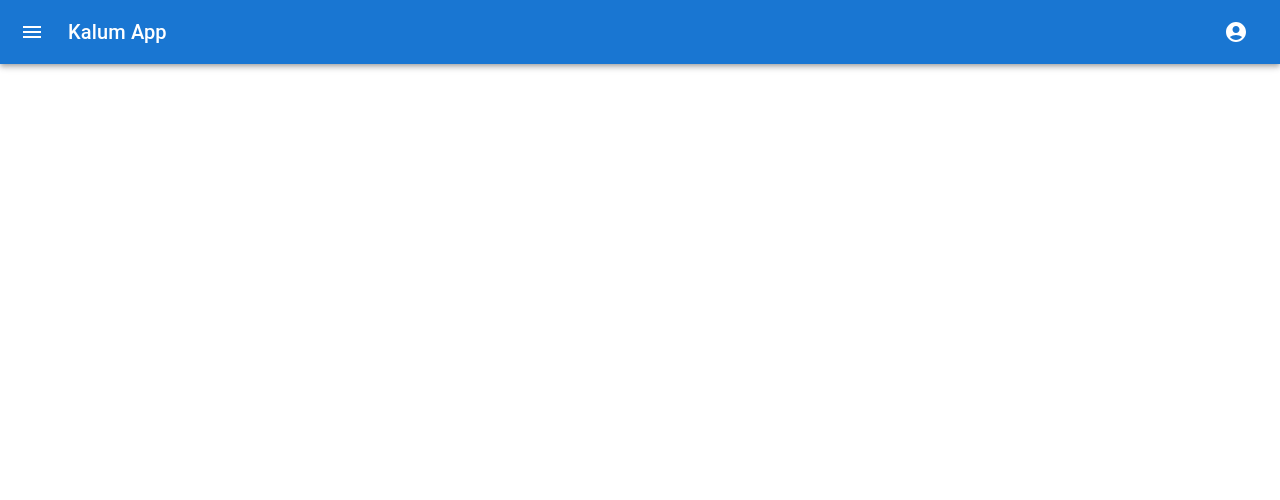
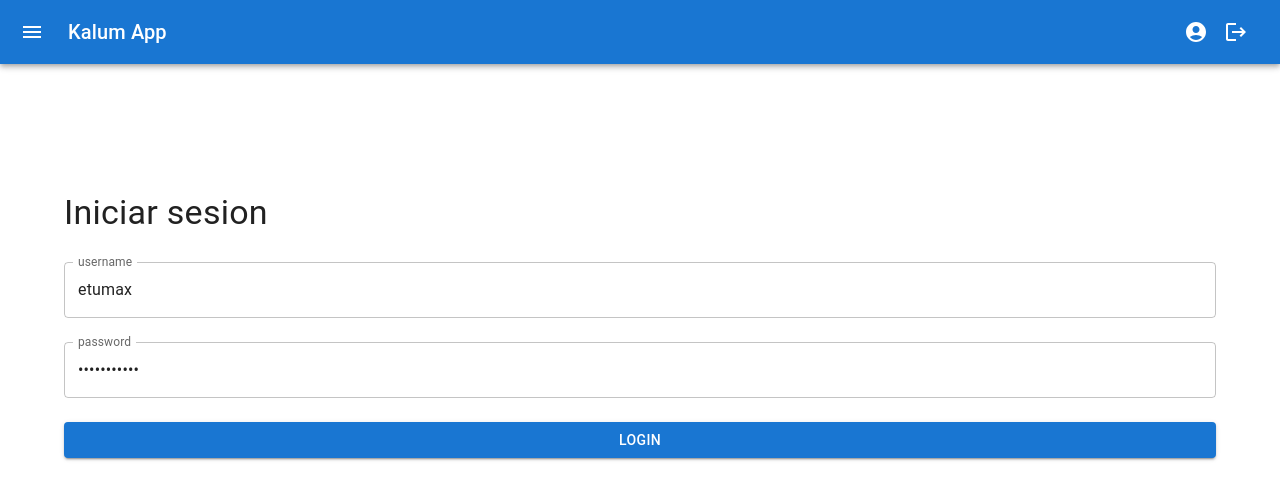
Before and after one commit to EdwinTumax/java-kalum-app-2026, a React (Vite) app: page /login in a window 1280 px wide. Before the commit this address had no page. Shown: the top 500 px of the page. Built offline with nearby package versions, Linux system fonts and the light colour scheme.

Commit message:
Finalizando creacion de formulario login

```diff
--- a/src/App.tsx
+++ b/src/App.tsx
@@ -5,18 +5,25 @@ import { CssBaseline } from '@mui/material'
 import { Dashboard } from './components/dashboard/Dashboard'
 import { AppBarMenu } from './layout/AppBarMenu'
 import { SideNav } from './layout/SideNav'
+import { LoginForm } from './components/auth/LoginForm'
 
 function App() {
 
   const [drawerOpen, setDrawerOpen] = useState(false);
   const handlerDrawerToggle = () => setDrawerOpen(!drawerOpen);
 
+  const handlerOnLogin = () => {
+    window.location.href='/login'
+  }
+
+
   return (
    <Router>
     <CssBaseline/>
-    <AppBarMenu onMenuClick={handlerDrawerToggle}/>
+    <AppBarMenu onMenuClick={handlerDrawerToggle} onLogin={handlerOnLogin}/>
     <SideNav open={drawerOpen} onClose={handlerDrawerToggle}/>
     <Routes>
+      <Route path='/login' element={<LoginForm onLoginSuccess={() => window.location.hash='/dashboard'} />}/>
       <Route path='/dashboard' element={<Dashboard/>}/>
       <Route path='/' element={<Navigate to="/dashboard"/>}/>
     </Routes>
--- /dev/null
+++ b/src/components/auth/LoginForm.tsx
@@ -0,0 +1,58 @@
+import { Alert, Box, Button, Container, TextField, Typography } from '@mui/material'
+import React, { useState } from 'react'
+import Swal from 'sweetalert2';
+
+interface LoginFormProps {
+    onLoginSuccess: () => void;
+}
+
+
+export const LoginForm: React.FC<LoginFormProps> = ({ onLoginSuccess }) => {
+
+    const [username, setUsername] = useState('etumax');
+    const [password, setPassword] = useState('Inicio.2026');
+    const [error, setError] = useState('');
+
+    const handledSubmit = async (e: React.FormEvent) => {
+        e.preventDefault();
+        if(username === 'etumax' && password === 'Inicio.2026') {
+            Swal.fire({
+                title: 'Login Form',
+                text: `Bienvenido ¡${username}! al sistema Kalum App`,
+                icon: 'success'
+            }).then(result => {
+                if(result.isConfirmed) {
+                    window.location.href = '/dashboard'
+                }
+            });
+        } else {
+            Swal.fire({
+                title: 'Login Failed',
+                text: 'Error en las credendiales, favor de validar',
+                icon: 'error'
+            }).then(result => {
+                if(result.isConfirmed) {
+                    window.location.href = '/login'
+                }
+            });
+        }
+    }
+
+
+    return (
+        <Container sx={{mt: 16}}>
+            <Typography variant='h4' gutterBottom>
+                Iniciar sesion
+            </Typography>
+            <form onSubmit={handledSubmit}>
+                <TextField label="username" fullWidth margin='normal' value={username} onChange={(e) => setUsername(e.target.value)} />
+                <TextField label="password" type='password' fullWidth margin='normal' value={password} onChange={(e) => setPassword(e.target.value)} />
+                {error && <Alert severity='error' sx={{mt: 2}} >{error}</Alert>}
+                <Box sx={{mt:2}}>
+                    <Button type='submit' variant='contained' fullWidth>Login</Button>
+                </Box>
+            </form>
+        </Container>
+
+    )
+}
--- a/src/layout/AppBarMenu.tsx
+++ b/src/layout/AppBarMenu.tsx
@@ -1,26 +1,32 @@
 import { AppBar, IconButton, Toolbar, Tooltip, Typography } from '@mui/material'
 import MenuIcon from '@mui/icons-material/Menu';
-import { AccountCircle } from '@mui/icons-material'
+import { AccountCircle, Logout } from '@mui/icons-material'
 import React from 'react'
 
 interface AppBarMenuProps {
     onMenuClick: () => void;
+    onLogin?: () => void;
 }
 
 
-export const AppBarMenu: React.FC<AppBarMenuProps> = ({onMenuClick}) => {
+export const AppBarMenu: React.FC<AppBarMenuProps> = ({ onMenuClick, onLogin }) => {
     return (
         <AppBar position='sticky'>
             <Toolbar>
-            <IconButton edge='start' color='inherit' aria-label='menu' sx={{mr: 2}} onClick={onMenuClick}>
-                <MenuIcon/>
+                <IconButton edge='start' color='inherit' aria-label='menu' sx={{ mr: 2 }} onClick={onMenuClick}>
+                    <MenuIcon />
                 </IconButton>
-            <Typography variant='h6' component='div' sx={{ flexGrow: 1}}>
+                <Typography variant='h6' component='div' sx={{ flexGrow: 1 }}>
                     Kalum App
                 </Typography>
+                <Tooltip title='Login'>
+                    <IconButton color='inherit' onClick={onLogin}>
+                        <AccountCircle />
+                    </IconButton>
+                </Tooltip>
                 <Tooltip title='Cerrar Sesion'>
                     <IconButton color='inherit'>
-                    <AccountCircle/>
+                        <Logout />
                     </IconButton>
                 </Tooltip>
             </Toolbar>
```
Lines whose indentation alone changed are shown as unchanged.
